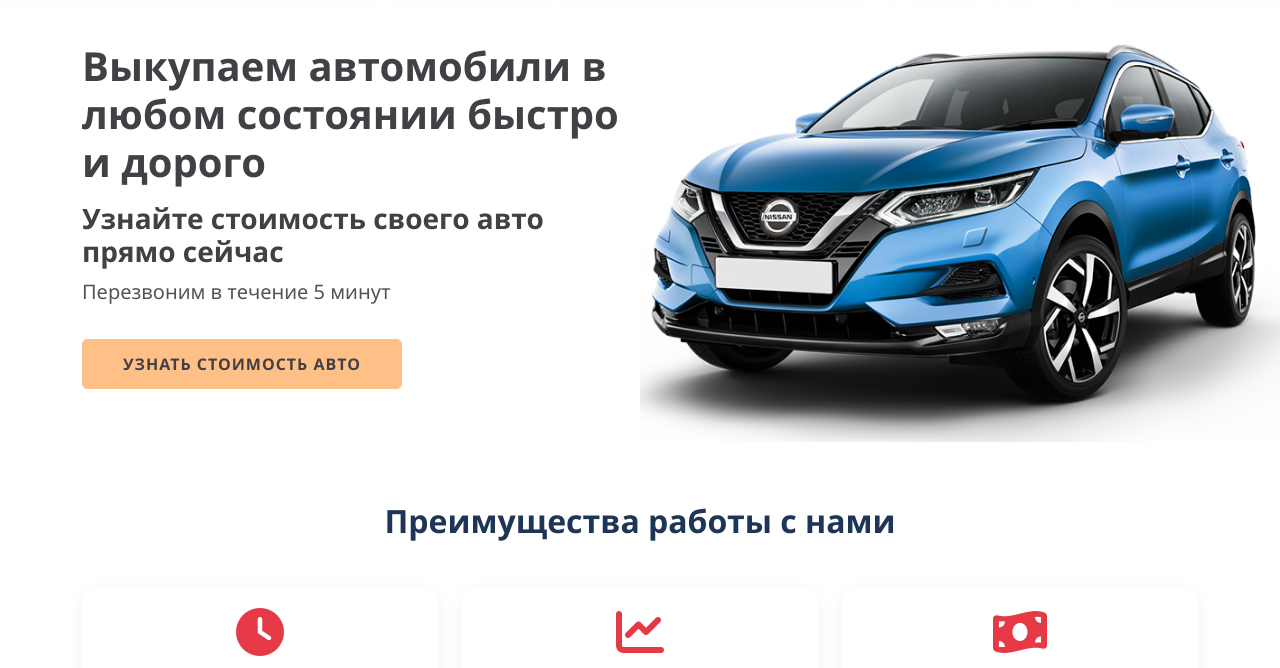
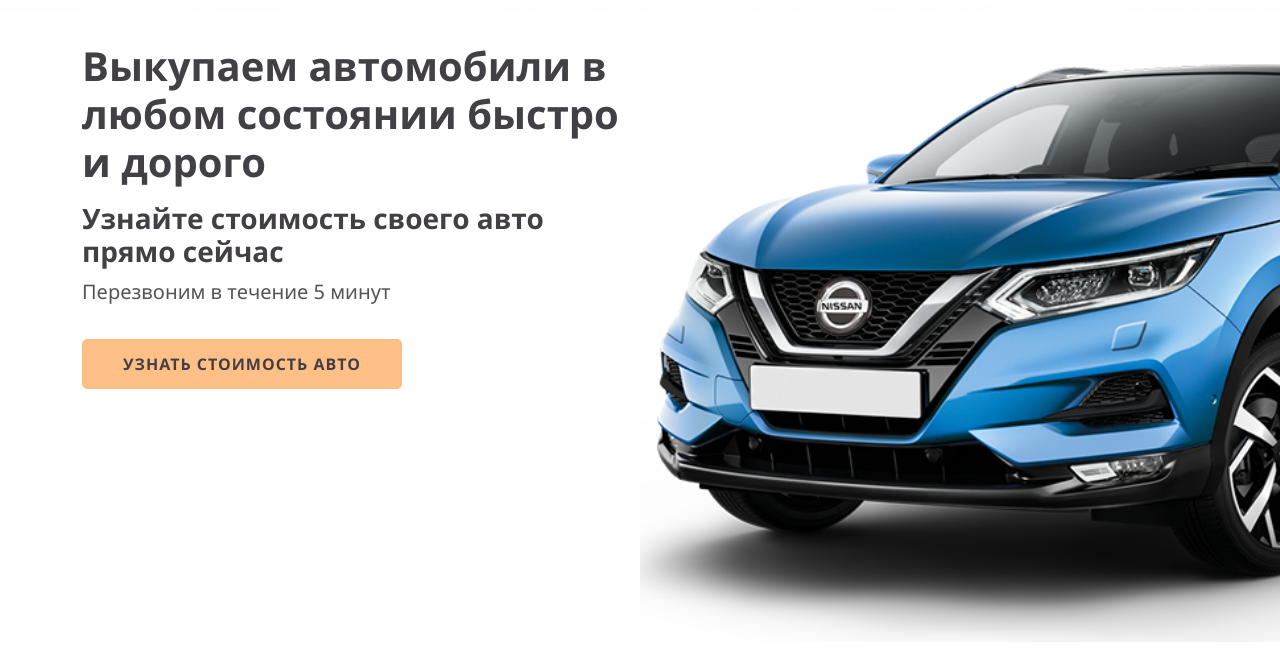
Before and after one commit to quigon189/rusvikup, a plain HTML site: page site/index.html in a window 1280 px wide. Shown: the part 73-741 px from the top of the page. Drawn offline with nearby package versions, Linux system fonts and the light colour scheme.

Commit message:
update hero

```diff
--- a/site/index.html
+++ b/site/index.html
@@ -152,7 +152,7 @@
 			background-color: #ffffff;
 			color: #424045;
 			position: relative;
-			min-height: 400px;
+			min-height: 600px;
 			overflow-x: clip;
 		}
 
```
